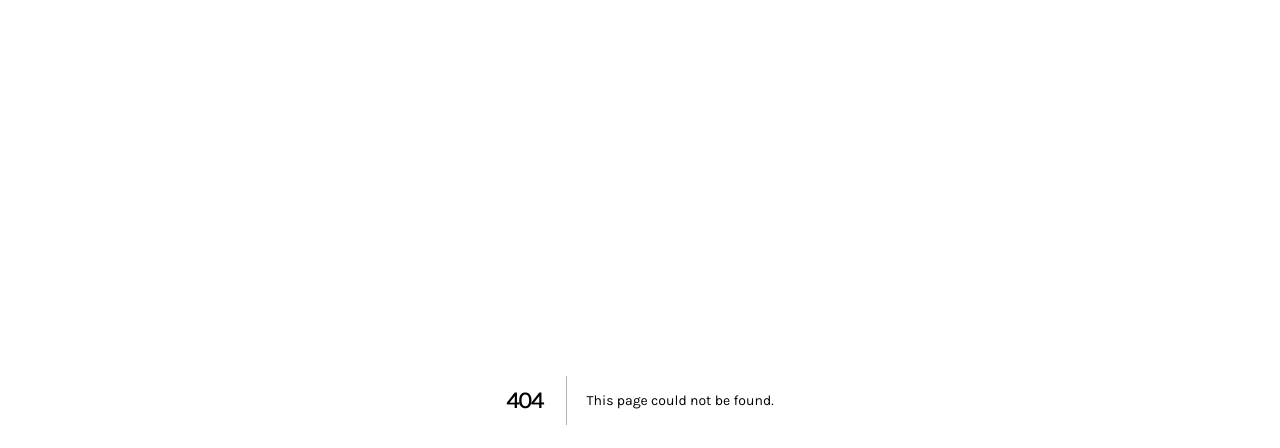
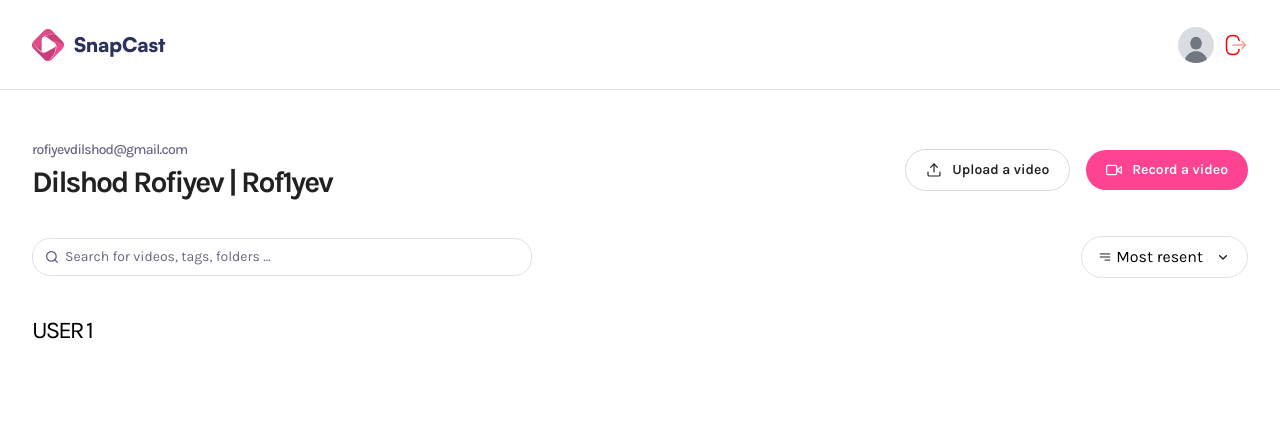
Before and after one commit to rof1yev/loom_clone, a Next.js app: page /profile/1 in a window 1280 px wide. Before the commit this address had no page. Shown: the top 448 px of the page. Built offline with nearby package versions, Linux system fonts and the light colour scheme.

Commit message:
implement homepage and some components

```diff
--- /dev/null
+++ b/app/(auth)/sign-in/page.tsx
@@ -0,0 +1,3 @@
+export default function AuthPage() {
+  return <div>AuthPage</div>;
+}
--- /dev/null
+++ b/app/(root)/(home)/page.tsx
@@ -0,0 +1,10 @@
+import Header from "@/components/header";
+
+export default function HomePage() {
+  return (
+    <main className="wrapper page">
+      <Header title="All Videos" subHeader="Public library" />
+      <h1 className="text-2xl font-karla">Welcome to Loom Clone</h1>
+    </main>
+  );
+}
--- /dev/null
+++ b/app/(root)/layout.tsx
@@ -0,0 +1,14 @@
+import Navbar from "@/components/navbar";
+
+export default function RootLayout({
+  children,
+}: Readonly<{
+  children: React.ReactNode;
+}>) {
+  return (
+    <div>
+      <Navbar />
+      {children}
+    </div>
+  );
+}
--- /dev/null
+++ b/app/(root)/profile/[id]/page.tsx
@@ -0,0 +1,16 @@
+import Header from "@/components/header";
+
+export default async function ProfileDetails({ params }: ParamsWithSearch) {
+  const { id } = await params;
+
+  return (
+    <div className="wrapper page">
+      <Header
+        title="Dilshod Rofiyev | rof1yev"
+        subHeader="rofiyevdilshod@gmail.com"
+      />
+
+      <h1 className="text-2xl font-karla">USER {id}</h1>
+    </div>
+  );
+}
--- a/app/page.tsx
+++ /dev/null
@@ -1,3 +0,0 @@
-export default function HomePage() {
-  return <div>HomePage</div>;
-}
--- /dev/null
+++ b/components/dropdown-list.tsx
@@ -0,0 +1,45 @@
+"use client";
+
+import Image from "next/image";
+import { useState } from "react";
+import { filterOptions } from "@/constants";
+
+const DropdownList = () => {
+  const [isOpen, setIsOpen] = useState<boolean>(false);
+
+  return (
+    <div className="relative">
+      <div className="cursor-pointer" onClick={() => setIsOpen(!isOpen)}>
+        <div className="filter-trigger">
+          <figure>
+            <Image
+              src="/assets/icons/hamburger.svg"
+              alt="Hamburger icon"
+              width={14}
+              height={14}
+            />
+            Most resent
+          </figure>
+          <Image
+            src="/assets/icons/arrow-down.svg"
+            alt="Arrow down icon"
+            width={16}
+            height={16}
+          />
+        </div>
+      </div>
+
+      {isOpen && (
+        <ul className="dropdown">
+          {filterOptions.map((option: string) => (
+            <li key={option} className="list-item">
+              {option}
+            </li>
+          ))}
+        </ul>
+      )}
+    </div>
+  );
+};
+
+export default DropdownList;
--- /dev/null
+++ b/components/header.tsx
@@ -0,0 +1,70 @@
+import { ICONS } from "@/constants";
+import Image from "next/image";
+import Link from "next/link";
+import DropdownList from "./dropdown-list";
+
+const Header = ({ subHeader, title, userImg }: SharedHeaderProps) => {
+  return (
+    <header className="header">
+      <section className="header-container">
+        <div className="details">
+          {userImg && (
+            <Image
+              src={userImg}
+              alt="User image"
+              width={66}
+              height={66}
+              className="rounded-full"
+            />
+          )}
+          <article>
+            <p>{subHeader}</p>
+            <h1>{title}</h1>
+          </article>
+        </div>
+
+        <aside>
+          <Link href="/upload">
+            <Image
+              src="/assets/icons/upload.svg"
+              alt="upload logo"
+              height={16}
+              width={16}
+            />
+            <span>Upload a video</span>
+          </Link>
+          <div className="record">
+            <button className="primary-btn">
+              <Image
+                src={ICONS.record}
+                alt="Record icon"
+                width={16}
+                height={16}
+              />
+              <span>Record a video</span>
+            </button>
+          </div>
+        </aside>
+      </section>
+
+      <section className="search-filter">
+        <div className="search">
+          <input
+            type="text"
+            placeholder="Search for videos, tags, folders ..."
+          />
+          <Image
+            src="/assets/icons/search.svg"
+            alt="Search icon"
+            width={16}
+            height={16}
+          />
+        </div>
+
+        <DropdownList />
+      </section>
+    </header>
+  );
+};
+
+export default Header;
--- /dev/null
+++ b/components/navbar.tsx
@@ -0,0 +1,52 @@
+"use client";
+
+import Image from "next/image";
+import Link from "next/link";
+import { useRouter } from "next/navigation";
+
+const user = { id: 1 };
+
+const Navbar = () => {
+  const router = useRouter();
+
+  return (
+    <header className="navbar">
+      <nav>
+        <Link href="/">
+          <Image
+            src="/assets/icons/logo.svg"
+            alt="Logo"
+            width={32}
+            height={32}
+          />
+          <h1>SnapCast</h1>
+        </Link>
+
+        {user && (
+          <figure>
+            <button onClick={() => router.push(`/profile/123456`)}>
+              <Image
+                src="/assets/images/dummy.jpg"
+                alt="Placeholder user"
+                width={36}
+                height={36}
+                className="rounded-full aspect-square"
+              />
+            </button>
+            <button className="cursor-pointer">
+              <Image
+                src="/assets/icons/logout.svg"
+                alt="logout"
+                height={24}
+                width={24}
+                className="rotate-180"
+              />
+            </button>
+          </figure>
+        )}
+      </nav>
+    </header>
+  );
+};
+
+export default Navbar;
--- a/constants/index.ts
+++ b/constants/index.ts
@@ -46,143 +46,3 @@
   audioBitsPerSecond: 128000,
   videoBitsPerSecond: 2500000,
 };
-
-export const MAX_VIDEO_SIZE = 500 * 1024 * 1024;
-export const MAX_THUMBNAIL_SIZE = 10 * 1024 * 1024;
-
-export const BUNNY = {
-  STREAM_BASE_URL: "https://video.bunnycdn.com/library",
-  STORAGE_BASE_URL: "https://sg.storage.bunnycdn.com/snapcast",
-  CDN_URL: "https://snapcast.b-cdn.net",
-  EMBED_URL: "https://iframe.mediadelivery.net/embed",
-  TRANSCRIPT_URL: "https://vz-47a08e64-84d.b-cdn.net",
-};
-
-export const emojis = ["😂", "😍", "👍"];
-
-export const filterOptions = [
-  "Most Viewed",
-  "Most Recent",
-  "Oldest First",
-  "Least Viewed",
-];
-
-export const visibilities: Visibility[] = ["public", "private"];
-
-export const ICONS = {
-  record: "/assets/icons/record.svg",
-  close: "/assets/icons/close.svg",
-  upload: "/assets/icons/upload.svg",
-};
-
-export const initialVideoState = {
-  isLoaded: false,
-  hasIncrementedView: false,
-  isProcessing: true,
-  processingProgress: 0,
-};
-
-export const infos = ["transcript", "metadata"];
-
-export const DEFAULT_VIDEO_CONFIG = {
-  width: { ideal: 1920 },
-  height: { ideal: 1080 },
-  frameRate: { ideal: 30 },
-};
-
-export const DEFAULT_RECORDING_CONFIG = {
-  mimeType: "video/webm;codecs=vp9,opus",
-  audioBitsPerSecond: 128000,
-  videoBitsPerSecond: 2500000,
-};
-
-export const dummyCards = [
-  {
-    id: "1",
-    title: "SnapChat Message",
-    thumbnail: "/assets/samples/thumbnail (1).png",
-    createdAt: new Date("2025-05-01"),
-    userImg: "/assets/images/jason.png",
-    username: "Jason",
-    views: 10,
-    visibility: "public",
-    duration: 156,
-  },
-  {
-    id: "2",
-    title: "Product Demo Walkthrough",
-    thumbnail: "/assets/samples/thumbnail (2).png",
-    createdAt: new Date("2025-04-15"),
-    userImg: "/assets/images/sarah.png",
-    username: "Sarah",
-    views: 245,
-    visibility: "public",
-    duration: 320,
-  },
-  {
-    id: "3",
-    title: "Weekly Team Update",
-    thumbnail: "/assets/samples/thumbnail (3).png",
-    createdAt: new Date("2025-04-22"),
-    userImg: "/assets/images/michael.png",
-    username: "Michael",
-    views: 78,
-    visibility: "private",
-    duration: 412,
-  },
-  {
-    id: "4",
-    title: "Bug Fix Explanation",
-    thumbnail: "/assets/samples/thumbnail (4).png",
-    createdAt: new Date("2025-04-28"),
-    userImg: "/assets/images/emily.png",
-    username: "Emily",
-    views: 32,
-    visibility: "public",
-    duration: 183,
-  },
-  {
-    id: "5",
-    title: "New Feature Overview",
-    thumbnail: "/assets/samples/thumbnail (5).png",
-    createdAt: new Date("2025-05-05"),
-    userImg: "/assets/images/david.png",
-    username: "David",
-    views: 156,
-    visibility: "public",
-    duration: 275,
-  },
-  {
-    id: "6",
-    title: "Client Presentation Feedback",
-    thumbnail: "/assets/samples/thumbnail (6).png",
-    createdAt: new Date("2025-05-10"),
-    userImg: "/assets/images/lisa.png",
-    username: "Lisa",
-    views: 89,
-    visibility: "private",
-    duration: 198,
-  },
-  {
-    id: "7",
-    title: "UI Design Review",
-    thumbnail: "/assets/samples/thumbnail (7).png",
-    createdAt: new Date("2025-05-12"),
-    userImg: "/assets/images/alex.png",
-    username: "Alex",
-    views: 124,
-    visibility: "public",
-    duration: 230,
-  },
-  {
-    id: "8",
-    title: "Marketing Strategy Discussion",
-    thumbnail: "/assets/samples/thumbnail (8).png",
-    createdAt: new Date("2025-05-18"),
-    userImg: "/assets/images/jessica.png",
-    username: "Jessica",
-    views: 67,
-    visibility: "public",
-    duration: 345,
-  },
-];
```
